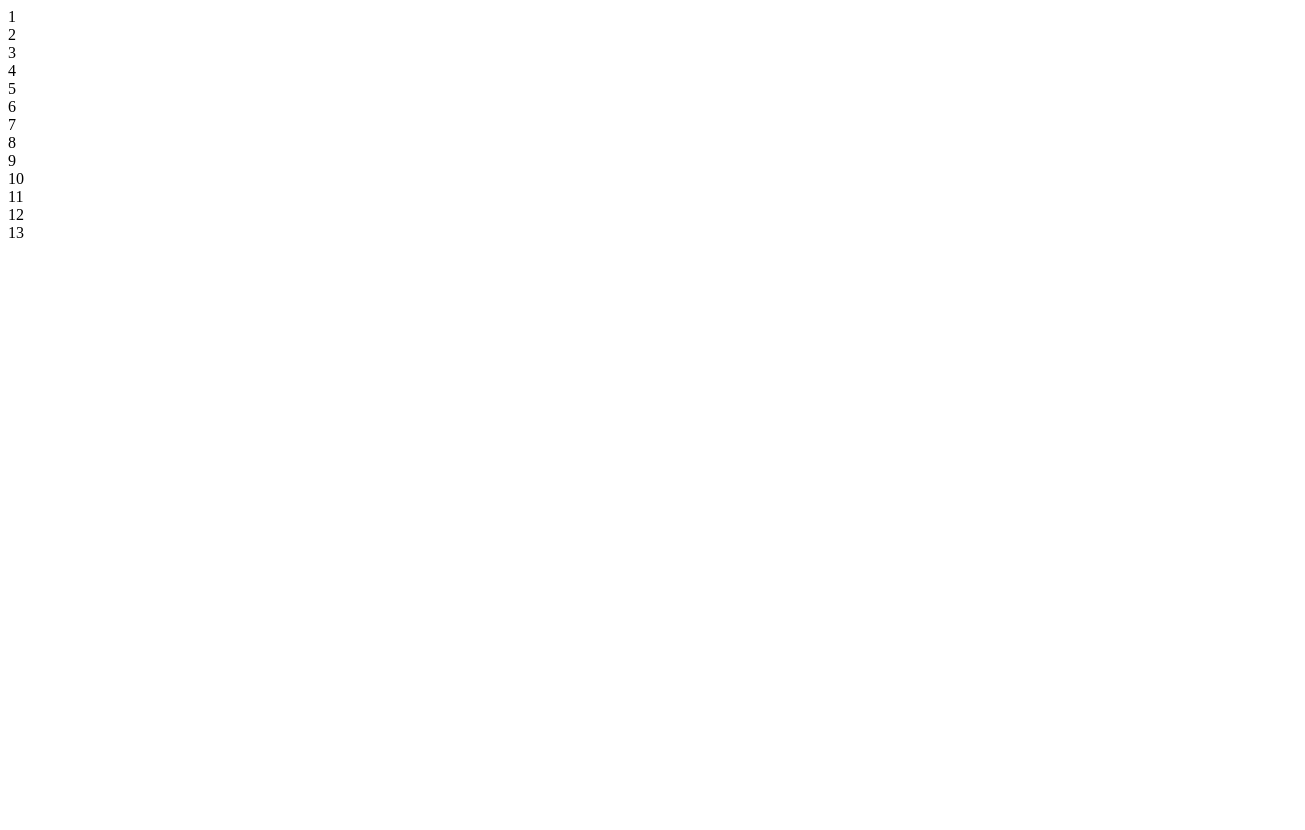
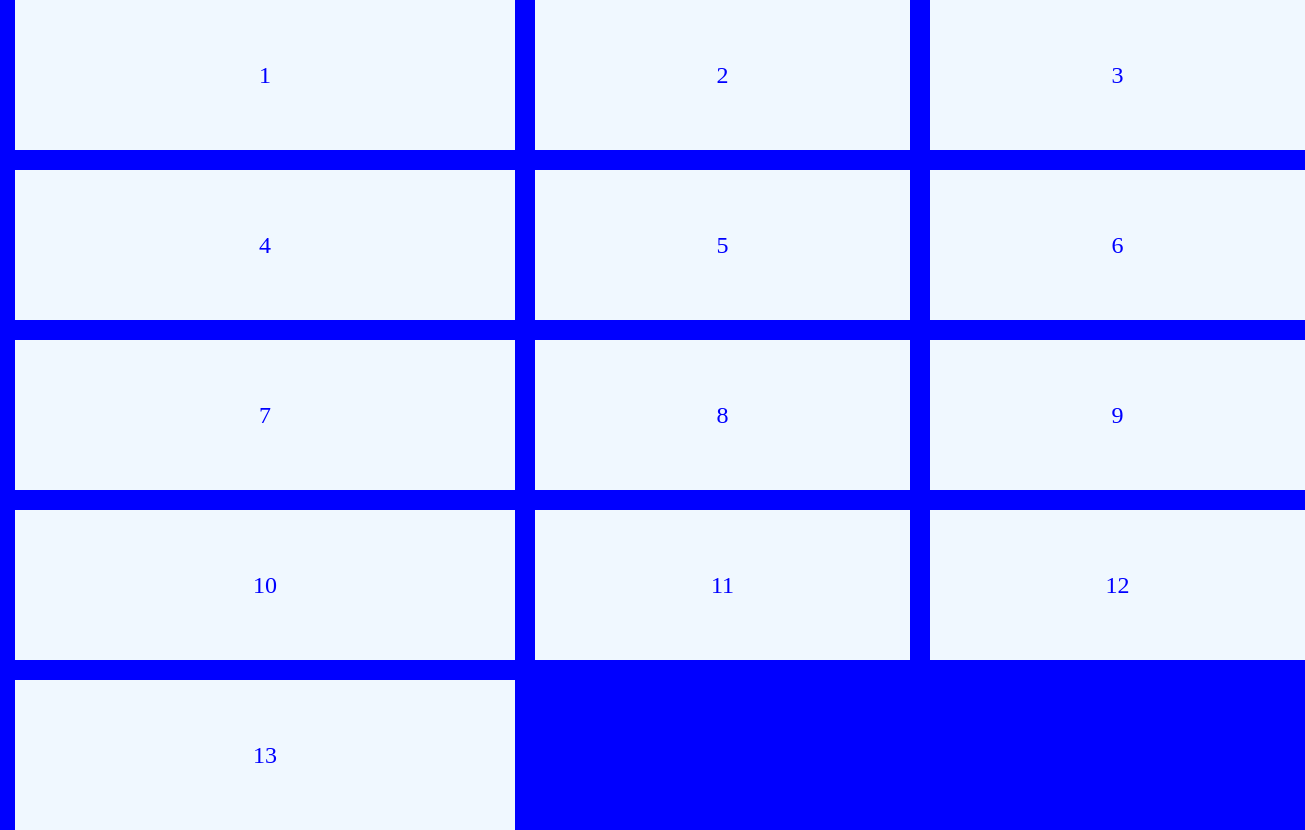
Before and after one commit to Katrin2108/emushkudiani9, a plain HTML site: page index.html in a window 1280 px wide. Shown: the whole page, 1305 px wide, since content can reach past the window. Before the commit the page ends 800 px from the top, so only its background shows below. Drawn offline with Linux system fonts and the light colour scheme.

Commit message:
add grid

```diff
--- a/css/style.css
+++ b/css/style.css
@@ -0,0 +1,36 @@
+*{
+    margin: 0;
+    padding: 0;
+    box-sizing: border-box;
+}
+body{
+    background-color: blue;
+}
+.container {
+    max-width: 1440px;
+    width: 100%;
+    margin: auto;
+    padding: 0 15px;
+}
+.card {
+   /* width: 150px;*/
+    height: 150px;
+    background-color: aliceblue;
+    font-size: 24px;
+    color: blue;
+    display: flex;
+    align-items: center;
+    justify-content: center;
+}
+.grid-tittle {
+    display: grid;
+    grid-template-columns:40% 30% 30%;
+    gap: 20px;
+
+}
+.card-1 {
+    grid-column-start: 1;
+    grid-row-start: 1;
+    grid-column-end: 1;
+    z-index: 4;
+}
--- a/index.html
+++ b/index.html
@@ -4,26 +4,26 @@
         <meta charset="UTF-8" />
         <meta http-equiv="X-UA-Compatible" content="IE=edge" />
         <meta name="viewpost" content="width=device-eidth, initial-scale=1.0" />
+        <link rel="stylesheet" href="css/style.css" />
         <title>emushkudiani9</title>
-        <link rel="stylessheet" href="css/style.css" />
     </head>
     <body>
         <section>
             <div class="container">
                 <div class="grid-tittle">
-                   <div class="card-card-1">1</div>
-                   <div class="card-card-2">2</div>
-                   <div class="card-card-3">3</div>
-                   <div class="card-card-4">4</div>
-                   <div class="card-card-5">5</div>
-                   <div class="card-card-6">6</div>
-                   <div class="card-card-7">7</div>
-                   <div class="card-card-8">8</div>
-                   <div class="card-card-9">9</div>
-                   <div class="card-card-10">10</div>
-                   <div class="card-card-11">11</div>
-                   <div class="card-card-12">12</div>
-                   <div class="card-card-13">13</div>
+                   <div class="card card-1">1</div>
+                   <div class="card card-2">2</div>
+                   <div class="card card-3">3</div>
+                   <div class="card card-4">4</div>
+                   <div class="card card-5">5</div>
+                   <div class="card card-6">6</div>
+                   <div class="card card-7">7</div>
+                   <div class="card card-8">8</div>
+                   <div class="card card-9">9</div>
+                   <div class="card card-10">10</div>
+                   <div class="card card-11">11</div>
+                   <div class="card card-12">12</div>
+                   <div class="card card-13">13</div>
                 </div>
             </div>
         </section>
```
